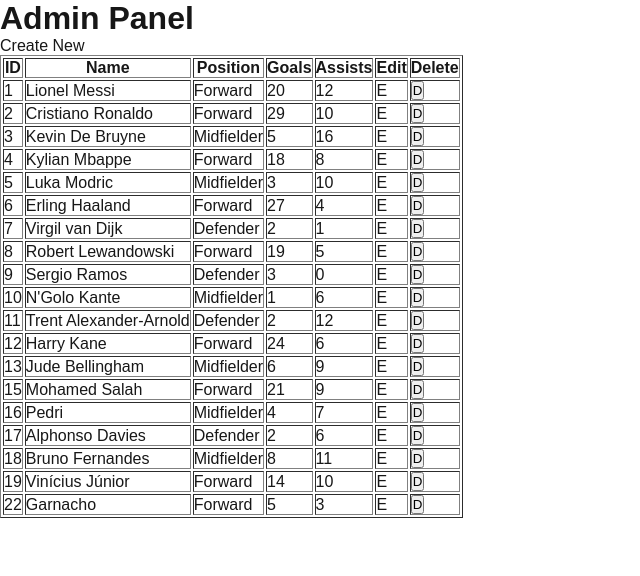
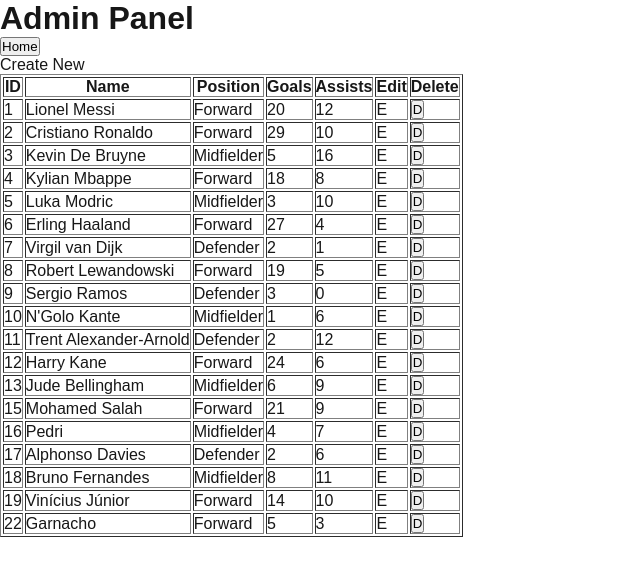
Before and after one commit to AyushChopraAwesome/footy, a Next.js app: page /admin in a window 1280 px wide. Shown: the top 576 px of the page, without its empty margins (0-640 px from the left). Built offline with nearby package versions, Linux system fonts and the light colour scheme; data requests are answered from the project's data file.

Commit message:
Return home from admin

```diff
--- a/app/admin/page.js
+++ b/app/admin/page.js
@@ -1,3 +1,5 @@
+// app/admin/page.js
+
 import Link from "next/link";
 
 export const dynamic = "force-dynamic";
@@ -13,7 +15,18 @@ export default async function AdminPage() {
   return (
     <main>
       <h1>Admin Panel</h1>
-      <p><Link href="/admin/create">Create New</Link></p>
+
+      {/* 🔘 Home Button */}
+      <p>
+        <Link href="/">
+          <button>Home</button>
+        </Link>
+      </p>
+
+      <p>
+        <Link href="/admin/create">Create New</Link>
+      </p>
+
       <table border="1" cellPadding="8">
         <thead>
           <tr>
@@ -35,7 +48,11 @@ export default async function AdminPage() {
               <td>{player.goals}</td>
               <td>{player.assists}</td>
               <td><Link href={`/admin/edit/${player.id}`}>E</Link></td>
-              <td><form action={`/admin/delete/${player.id}`} method="POST"><button type="submit">D</button></form></td>
+              <td>
+                <form action={`/admin/delete/${player.id}`} method="POST">
+                  <button type="submit">D</button>
+                </form>
+              </td>
             </tr>
           ))}
         </tbody>
```
